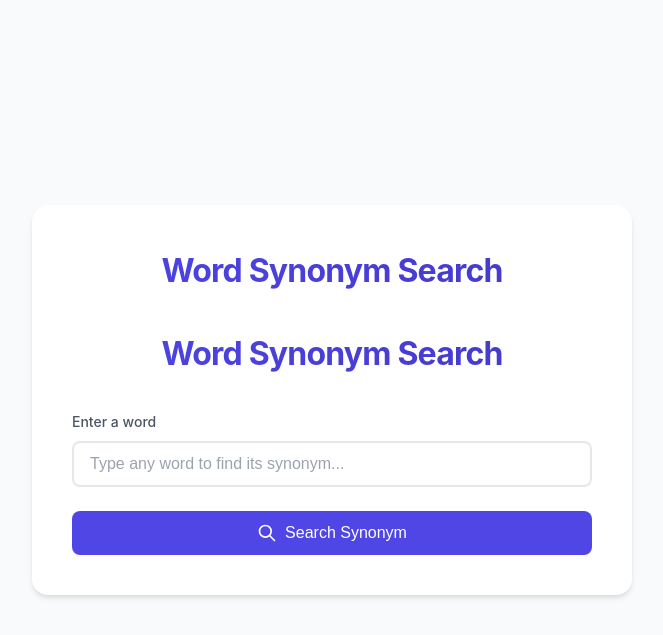
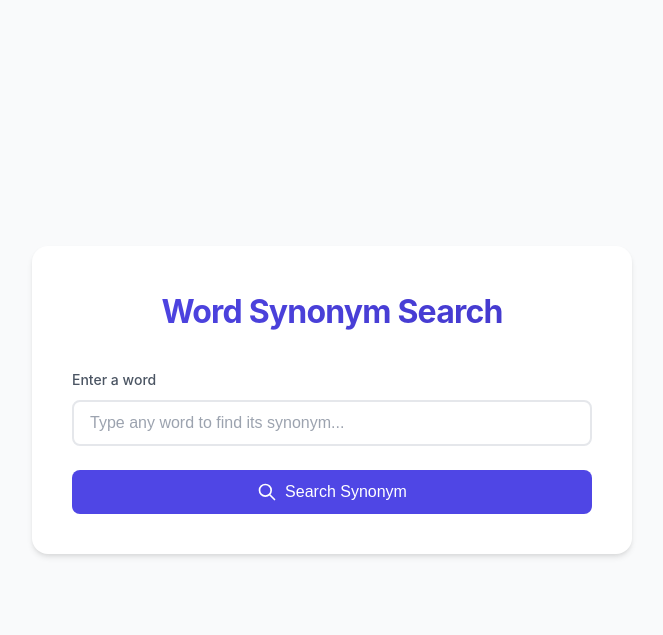
Before and after one commit to hibataha0/FinalProject, a PHP site: page / in a window 1280 px wide. Shown: the top 635 px of the page, without its empty margins (308-971 px from the left). Run offline with PHP 8.4, Linux system fonts and the light colour scheme.

Commit message:
test automate3

```diff
--- a/site/index.php
+++ b/site/index.php
@@ -210,8 +210,6 @@ if ($_SERVER['REQUEST_METHOD'] === 'POST' && isset($_POST['word'])) {
     <div class="container">
         <h1>Word Synonym Search</h1>
 
-        <h1>Word Synonym Search</h1>
-
         <form method="POST">
             <div class="input-group">
                 <label for="word">Enter a word</label>
```
